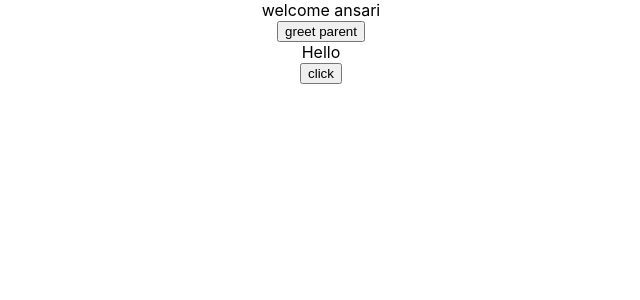
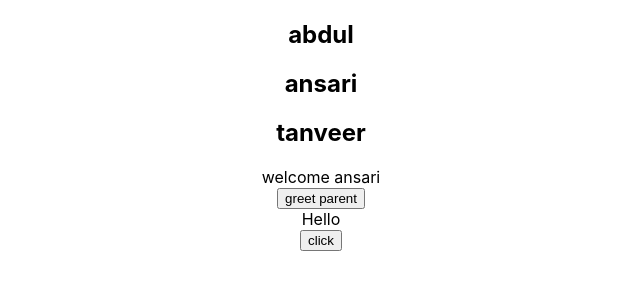
Before and after one commit to abdultanveer/dxcreactapp, a React (Create React App) app: page / in a window 1280 px wide. Shown: the top 300 px of the page, without its empty margins (319-959 px from the left). Built offline with nearby package versions, Linux system fonts and the light colour scheme.

Commit message:
name lists

```diff
--- a/src/App.js
+++ b/src/App.js
@@ -9,11 +9,13 @@
 import EventBind from './components/EventBind';
 import ParentComponent from './components/ParentComponent';
 import UserGreeting from './components/UserGreeting';
+import NameList from './components/NameList';
 
 
 function App() {
   return (
     <div className="App">
+    <NameList/>
     <UserGreeting/>
 
     <ParentComponent/>
--- /dev/null
+++ b/src/components/NameList.js
@@ -0,0 +1,15 @@
+import React from 'react'
+
+function NameList() {
+    const names = ['abdul','ansari','tanveer']
+    return (
+        <div>
+            <h2>{names[0]}</h2>
+            <h2>{names[1]}</h2>
+            <h2>{names[2]}</h2>
+
+        </div>
+    )
+}
+
+export default NameList
```
